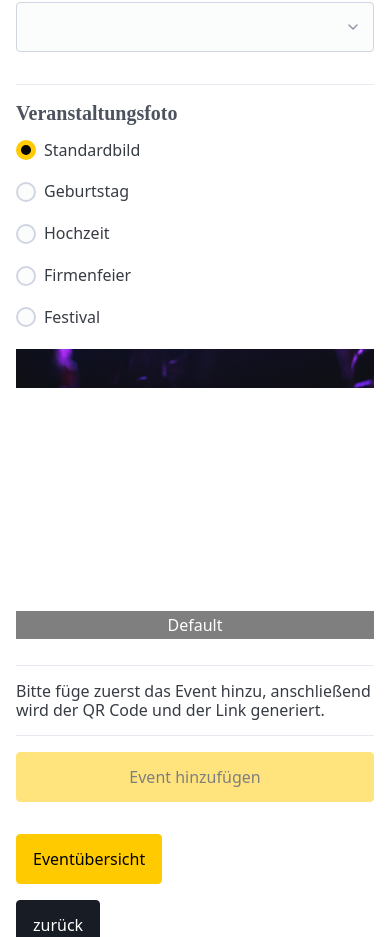
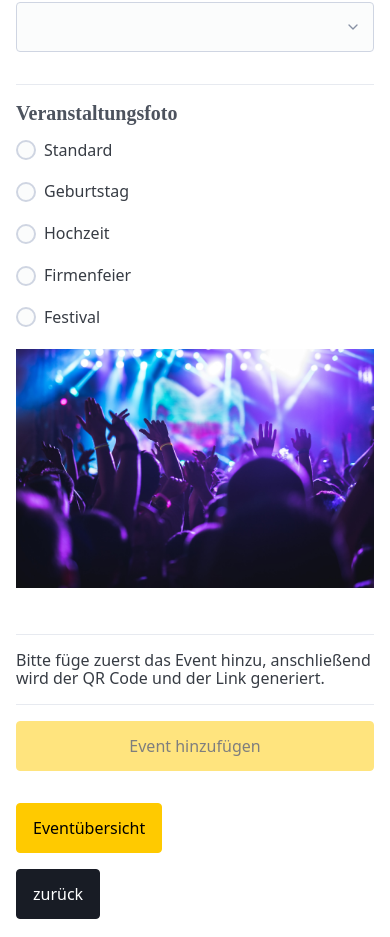
Before and after one commit to coding-bootcamps-eu/final-project-tz-2023-08-track-stack, a Vue app: page /create-event in a window 390 px wide. Shown: the part 803-1740 px from the top of the page. Built offline with nearby package versions, Linux system fonts and the light colour scheme; some icons are missing; a web font is replaced by a local one; what vue-sweetalert2 would draw is missing.

Commit message:
fix: mobile changes, time by played songs

```diff
--- a/package.json
+++ b/package.json
@@ -19,6 +19,7 @@
     "axios": "^1.6.8",
     "csv-parser": "^3.0.0",
     "pinia": "^2.1.7",
+    "sweetalert2": "^11.11.1",
     "vue": "^3.4.21",
     "vue-csv-import": "^4.1.2",
     "vue-router": "^4.3.0",
--- a/src/components/QrCodeGenerator2.vue
+++ b/src/components/QrCodeGenerator2.vue
@@ -1,8 +1,6 @@
 <template>
   <div>
     <form @submit.prevent="downloadQR">
-      <label for="qr-code">QR Code:</label>
-
       <img class="qr-img" :src="displayedImage" alt="QR Code" :width="width" />
       <p>{{ this.url }}</p>
 
--- a/src/styles/custom-pico.css
+++ b/src/styles/custom-pico.css
@@ -115,19 +115,17 @@ details p {
 /* Auswahl Header Figure*/
 .chooseHeaderFigure {
   position: relative;
-  width: 100%; /* Optional: Setze die gewünschte Breite */
-  height: 300px; /* Höhe des sichtbaren Bereichs */
-  overflow: hidden; /* Versteckt den nicht sichtbaren Teil des Bildes */
+  width: 100%;
+  overflow: hidden;
+  aspect-ratio: 4/3;
 }
 
 .chooseHeaderImg {
   position: absolute;
-  top: -200px; /* Verschiebt das Bild um 200px nach oben */
   width: 100%;
   height: auto;
 }
-
-.chooseHeaderFigcaption {
+*/ .chooseHeaderFigcaption {
   position: absolute;
   bottom: 10px; /* Höhe anzupassen */
   left: 0;
--- a/src/views/WishList.vue
+++ b/src/views/WishList.vue
@@ -84,6 +84,12 @@
             <p class="votes">
               <b>{{ song.likes }}</b> {{ votesText(song.likes) }}
             </p>
+            <time class="played" v-if="song.playedAt"
+              ><small
+                ><span>Abgespielt um:</span> <b>{{ song.playedAt }}</b> Uhr</small
+              ></time
+            >
+            <!-- Zeitangabe anzeigen -->
           </body>
         </article>
       </li>
@@ -218,6 +224,10 @@ export default {
     async markSongAsPlayed(request) {
       const oldRequest = { ...request }
       oldRequest.open = false
+      oldRequest.playedAt = new Date().toLocaleTimeString([], {
+        hour: '2-digit',
+        minute: '2-digit'
+      }) // Aktuelle Uhrzeit ohne Millisekunden hinzufügen
 
       const response = await fetch(`${import.meta.env.VITE_API_URL}/requests/${request.id}`, {
         method: 'PUT',
@@ -248,7 +258,7 @@ article body.grid {
   grid-template-columns: 1fr;
 
   @media (min-width: 768px) {
-    grid-template-columns: 2fr 1fr 1fr;
+    grid-template-columns: 2fr 1fr 2fr;
   }
 }
 
@@ -269,6 +279,11 @@ article body.grid > * {
   overflow: hidden;
 }
 
+time.played {
+  text-align: right;
+  color: grey;
+}
+
 /* Transiton der Liste */
 /* moveAnimation */
 .wishList-move {
--- a/src/views/dj/CreateEvent.vue
+++ b/src/views/dj/CreateEvent.vue
@@ -51,9 +51,9 @@
             type="radio"
             id="default"
             name="event-image-radio"
-            value="Default"
+            value="default"
             v-model="selectedEventImage"
-          />Standardbild
+          />Standard
         </label>
 
         <label for="birthday">
--- a/src/views/dj/EditEvent.vue
+++ b/src/views/dj/EditEvent.vue
@@ -55,7 +55,7 @@
             name="event-image-radio"
             value="Default"
             v-model="event.eventImage"
-          />Standardbild
+          />Standard
         </label>
         <label for="birthday">
           <input
--- a/src/views/guest/GuestOverview.vue
+++ b/src/views/guest/GuestOverview.vue
@@ -113,5 +113,8 @@ export default {
 <style scoped>
 .grid.twothree {
   grid-template-columns: 1fr 3fr;
+  @media (max-width: 991.98px) {
+    grid-template-columns: 1fr;
+  }
 }
 </style>
```
Also changed, not shown: 2 other files (tests, documents, lock files or other folders).
